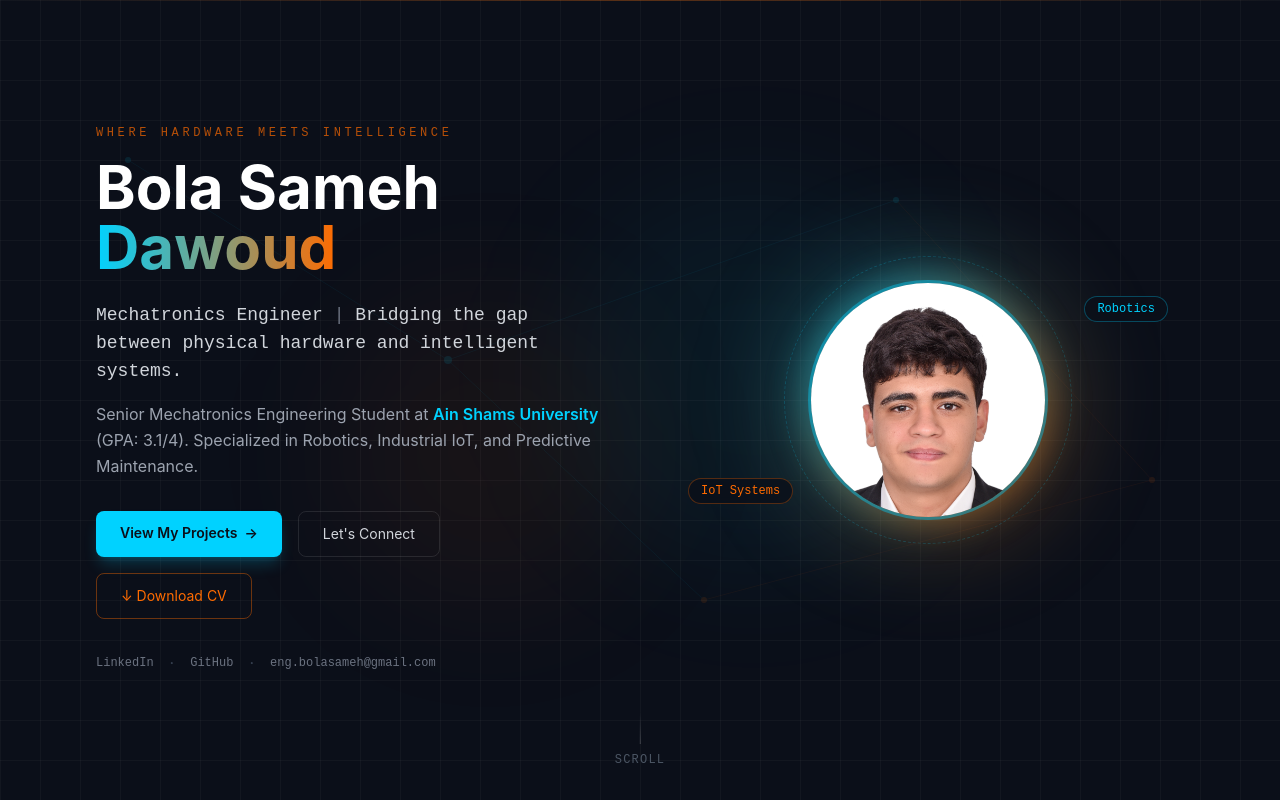
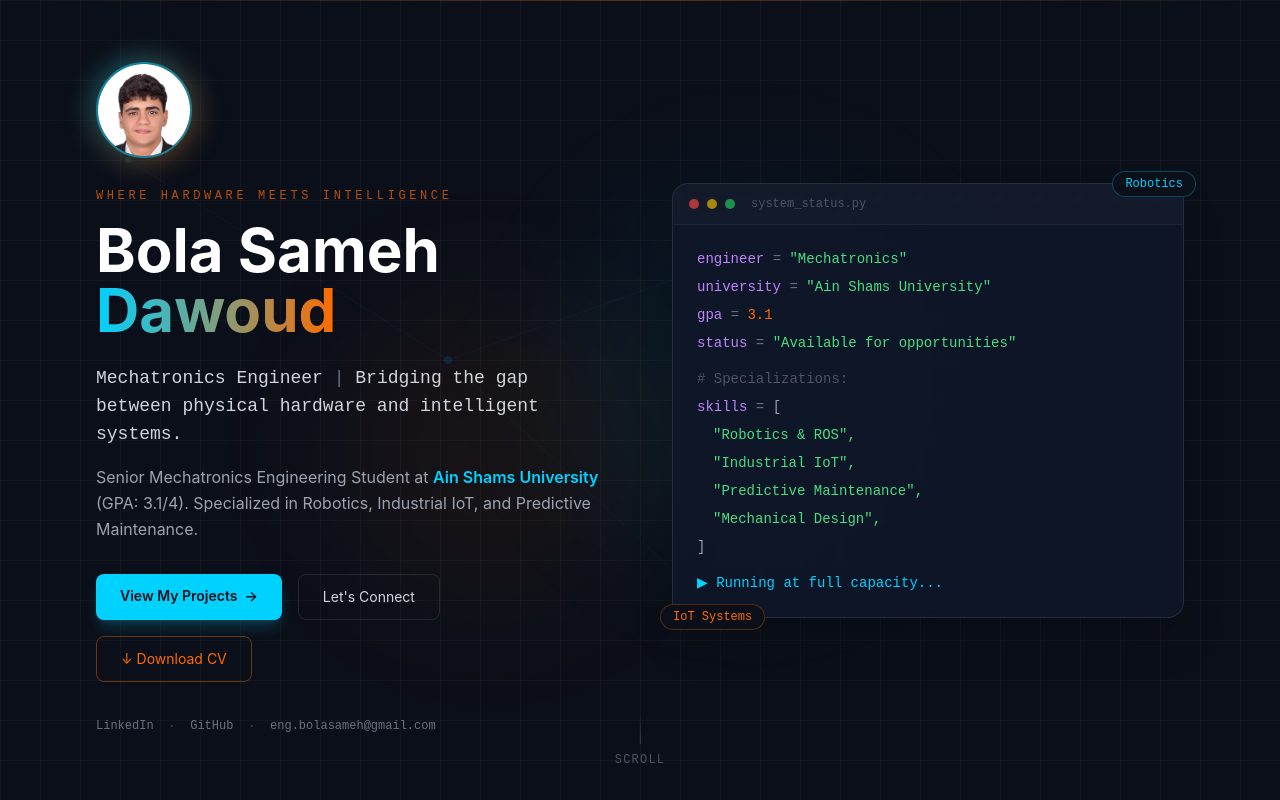
Before and after one commit to b-sameh/bola-sameh-portfolio, a Next.js app: page /bola-sameh-portfolio/ in a window 1280 px wide. Shown: the top 800 px of the page. Built offline with nearby package versions, Linux system fonts and the light colour scheme.

Commit message:
Restore photo to original position above name, terminal card back on right
Added profile photo section with visual card and status information.

```diff
--- a/src/components/Hero.tsx
+++ b/src/components/Hero.tsx
@@ -52,6 +52,19 @@ export function Hero() {
             animate={{ opacity: 1, y: 0 }}
             transition={{ duration: 0.7 }}
           >
+            {/* Profile photo */}
+            <div className="mb-6">
+              <div className="relative inline-block">
+                <div className="absolute inset-0 rounded-full bg-gradient-to-br from-cyanTech/40 to-amberMech/40 blur-md scale-110" />
+                {/* eslint-disable-next-line @next/next/no-img-element */}
+                <img
+                  src="/bola-sameh-portfolio/pic.jpg"
+                  alt="Bola Sameh Dawoud"
+                  style={{ width: '96px', height: '96px', borderRadius: '50%', objectFit: 'cover', objectPosition: 'center top', border: '2px solid rgba(0,210,255,0.5)', position: 'relative' }}
+                />
+              </div>
+            </div>
+
             <p className="text-xs font-mono uppercase tracking-[0.3em] text-amberMech/70 mb-4">
               Where Hardware Meets Intelligence
             </p>
@@ -89,7 +102,7 @@ export function Hero() {
                 Let&apos;s Connect
               </a>
               <a
-                            href="/bola-sameh-portfolio/Summer%202026%20CV.pdf"
+                href="/bola-sameh-portfolio/Summer%202026%20CV.pdf"
                 download
                 className="px-6 py-3 rounded-lg border border-amberMech/40 text-amberMech text-sm hover:bg-amberMech/10 transition-colors"
               >
@@ -106,41 +119,39 @@ export function Hero() {
             </div>
           </motion.div>
 
-          {/* Right: Profile photo */}
+          {/* Right: Visual card */}
           <motion.div
             initial={{ opacity: 0, x: 30 }}
             animate={{ opacity: 1, x: 0 }}
             transition={{ duration: 0.7, delay: 0.2 }}
-            className="relative hidden lg:flex justify-center items-center"
+            className="relative hidden lg:block"
           >
-            {/* Outer glow ring */}
-            <div className="absolute w-80 h-80 rounded-full bg-gradient-to-br from-cyanTech/20 to-amberMech/20 blur-2xl" />
-            {/* Rotating dashed ring */}
-            <div className="absolute w-72 h-72 rounded-full border border-dashed border-cyanTech/20 animate-spin" style={{ animationDuration: '20s' }} />
-            {/* Photo */}
-            <div className="relative">
-              <div className="absolute inset-0 rounded-full bg-gradient-to-br from-cyanTech/50 to-amberMech/50 blur-lg scale-105" />
-              {/* eslint-disable-next-line @next/next/no-img-element */}
-              <img
-                src="/bola-sameh-portfolio/pic.jpg"
-                alt="Bola Sameh Dawoud"
-                style={{
-                  width: '240px',
-                  height: '240px',
-                  borderRadius: '50%',
-                  objectFit: 'cover',
-                  objectPosition: 'center top',
-                  border: '3px solid rgba(0,210,255,0.4)',
-                  position: 'relative',
-                  display: 'block',
-                }}
-              />
+            <div className="rounded-2xl border border-white/10 bg-slate-900/80 backdrop-blur-sm overflow-hidden shadow-2xl">
+              <div className="flex items-center gap-2 px-4 py-3 border-b border-white/5 bg-white/[0.02]">
+                <div className="h-2.5 w-2.5 rounded-full bg-red-500/70" />
+                <div className="h-2.5 w-2.5 rounded-full bg-yellow-500/70" />
+                <div className="h-2.5 w-2.5 rounded-full bg-green-500/70" />
+                <span className="ml-2 text-xs font-mono text-gray-600">system_status.py</span>
+              </div>
+              <div className="p-6 font-mono text-sm space-y-2">
+                <p><span className="text-purple-400">engineer</span> <span className="text-gray-500">=</span> <span className="text-green-400">&quot;Mechatronics&quot;</span></p>
+                <p><span className="text-purple-400">university</span> <span className="text-gray-500">=</span> <span className="text-green-400">&quot;Ain Shams University&quot;</span></p>
+                <p><span className="text-purple-400">gpa</span> <span className="text-gray-500">=</span> <span className="text-amberMech">3.1</span></p>
+                <p><span className="text-purple-400">status</span> <span className="text-gray-500">=</span> <span className="text-green-400">&quot;Available for opportunities&quot;</span></p>
+                <p className="text-gray-600 pt-2"># Specializations:</p>
+                <p><span className="text-purple-400">skills</span> <span className="text-gray-500">=</span> <span className="text-gray-400">[</span></p>
+                <p className="pl-4 text-green-400">&quot;Robotics &amp; ROS&quot;,</p>
+                <p className="pl-4 text-green-400">&quot;Industrial IoT&quot;,</p>
+                <p className="pl-4 text-green-400">&quot;Predictive Maintenance&quot;,</p>
+                <p className="pl-4 text-green-400">&quot;Mechanical Design&quot;,</p>
+                <p><span className="text-gray-400">]</span></p>
+                <p className="pt-2 text-cyanTech">▶ Running at full capacity...</p>
+              </div>
             </div>
-            {/* Floating badges */}
-            <div className="absolute top-4 right-4 px-3 py-1 rounded-full border border-cyanTech/30 bg-slateBg/80 text-xs font-mono text-cyanTech backdrop-blur-sm">
+            <div className="absolute -top-3 -right-3 px-3 py-1 rounded-full border border-cyanTech/30 bg-slateBg text-xs font-mono text-cyanTech">
               Robotics
             </div>
-            <div className="absolute bottom-4 left-4 px-3 py-1 rounded-full border border-amberMech/30 bg-slateBg/80 text-xs font-mono text-amberMech backdrop-blur-sm">
+            <div className="absolute -bottom-3 -left-3 px-3 py-1 rounded-full border border-amberMech/30 bg-slateBg text-xs font-mono text-amberMech">
               IoT Systems
             </div>
           </motion.div>
```
